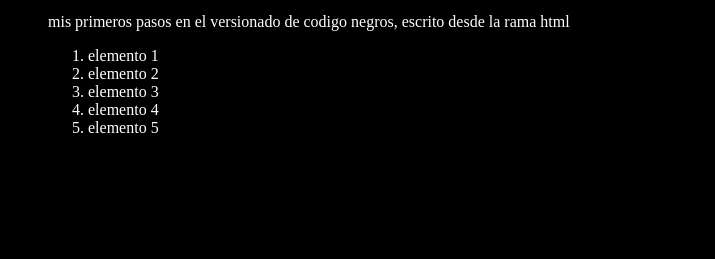
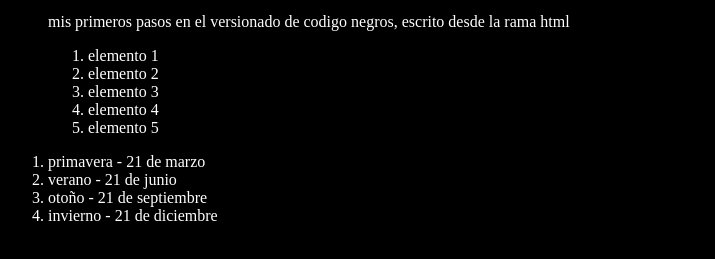
Before and after one commit to choriuss/youtube-git, a plain HTML site: page index.html in a window 1280 px wide. Shown: the part 101-360 px from the top of the page, without its empty margins (0-715 px from the left). Drawn offline with Linux system fonts and the light colour scheme; a script that the page names is missing.

Commit message:
agregando estaciones del año con fecha de inicio

```diff
--- a/index.html
+++ b/index.html
@@ -22,6 +22,12 @@
       <li>elemento 5</li>
     </ul>
     </ol>
+    <ol>
+      <li>primavera - 21 de marzo</li>
+      <li>verano - 21 de junio</li>
+      <li>otoño - 21 de septiembre</li>
+      <li>invierno - 21 de diciembre</li>
+    </ol>
     <script src="index.js"></script>
   </body>
 </html>
```
